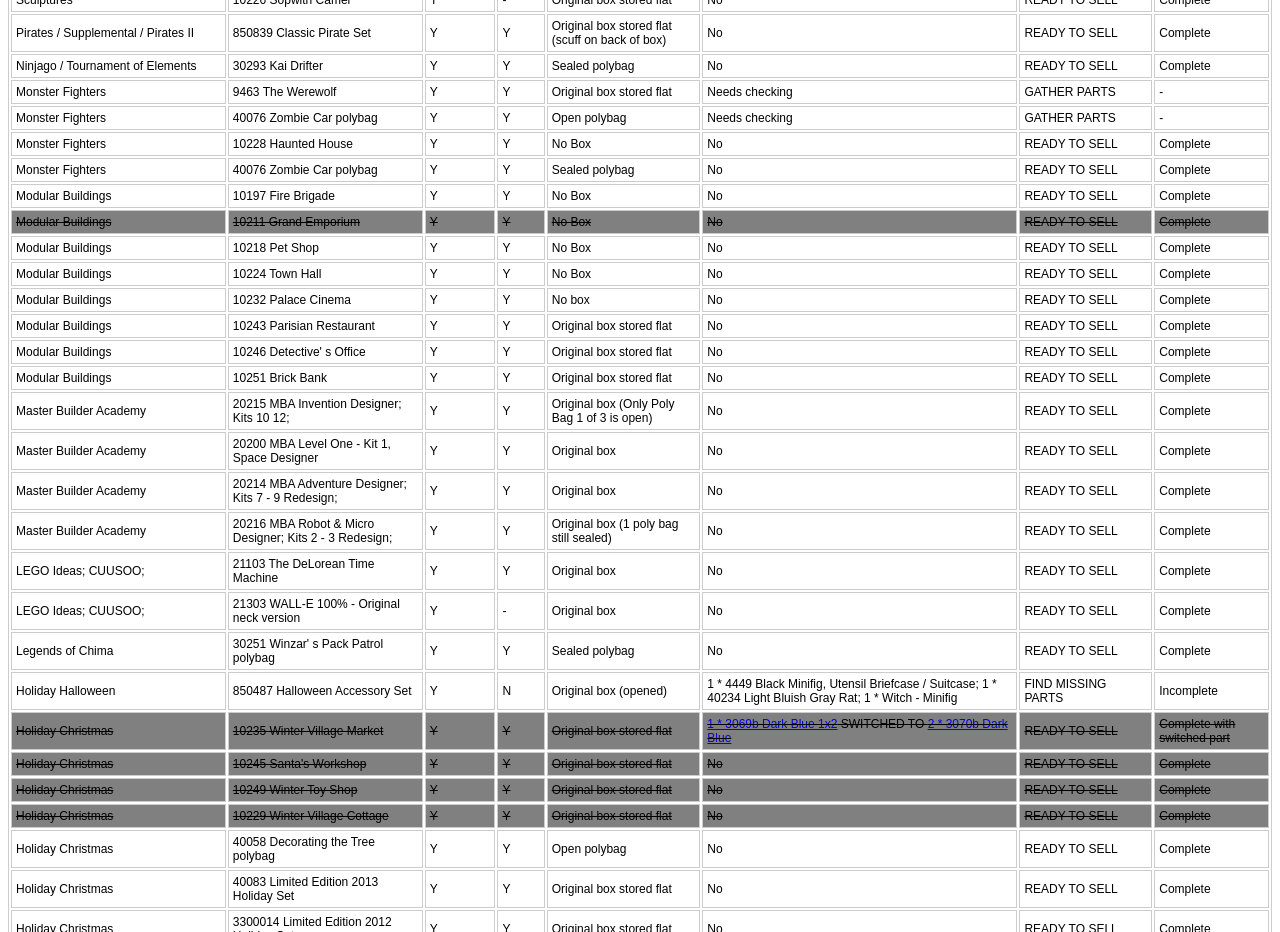
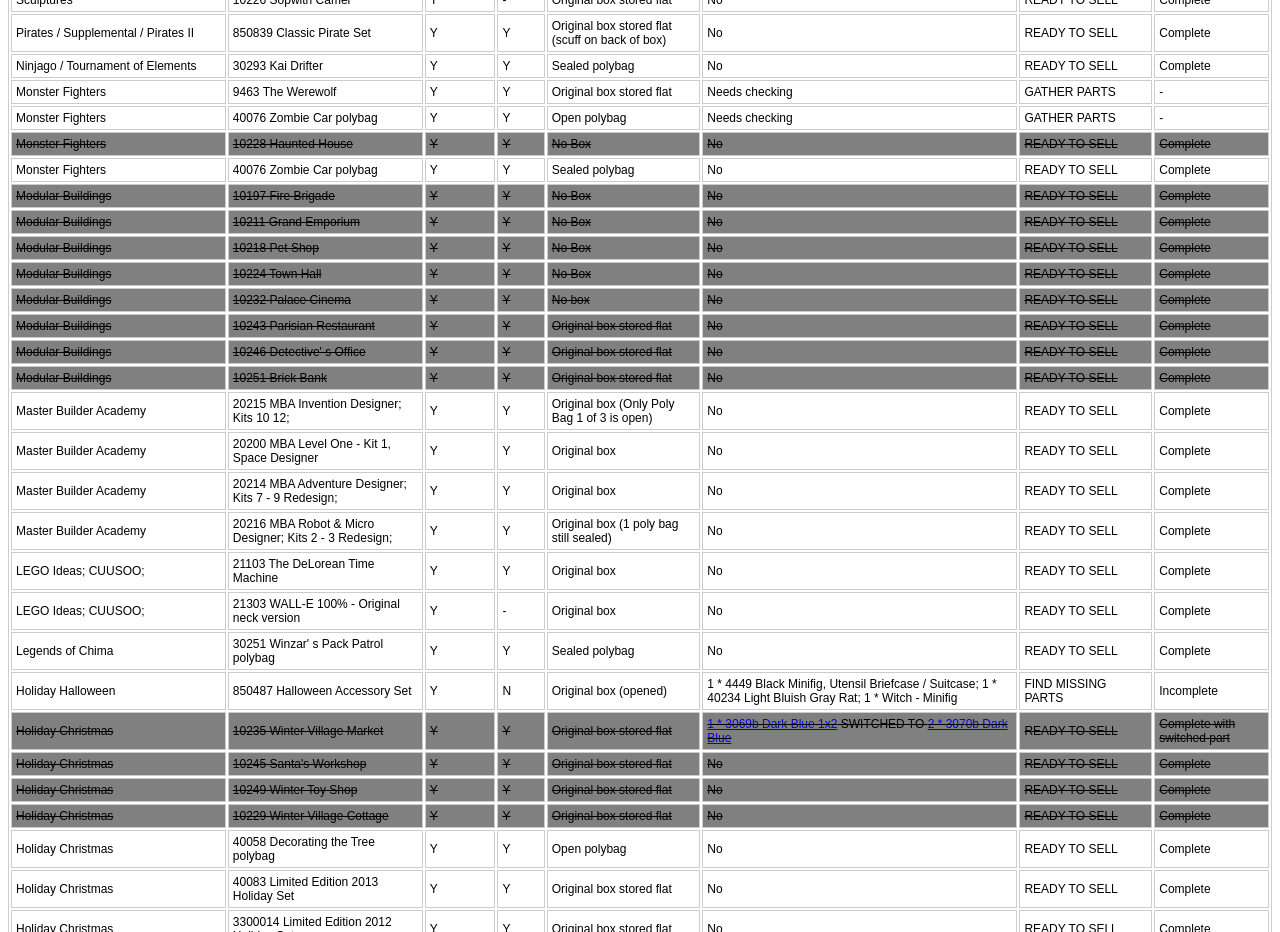
Before and after one commit to roskelld/roskelld.github.io, a plain HTML site: page lego.html in a window 1280 px wide. Shown: the part 1120-2052 px from the top of the page. Drawn offline with Linux system fonts and the light colour scheme.

Commit message:
Update lego.html
Sold Modular sets

```diff
--- a/lego.html
+++ b/lego.html
@@ -319,7 +319,7 @@
                 <td>GATHER PARTS</td>
                 <td>-</td>
             </tr>
-            <tr>
+            <tr class="sold">
                 <td>Monster Fighters</td>
                 <td>10228 Haunted House</td>
                 <td>Y</td>
@@ -339,7 +339,7 @@
                 <td>READY TO SELL</td>
                 <td>Complete</td>
             </tr>
-            <tr>
+            <tr class="sold">
                 <td>Modular Buildings</td>
                 <td>10197 Fire Brigade</td>
                 <td>Y</td>
@@ -359,7 +359,7 @@
                 <td>READY TO SELL</td>
                 <td>Complete</td>
             </tr>
-            <tr>
+            <tr class="sold">
                 <td>Modular Buildings</td>
                 <td>10218 Pet Shop</td>
                 <td>Y</td>
@@ -369,7 +369,7 @@
                 <td>READY TO SELL</td>
                 <td>Complete</td>
             </tr>
-            <tr>
+            <tr class="sold">
                 <td>Modular Buildings</td>
                 <td>10224 Town Hall</td>
                 <td>Y</td>
@@ -379,7 +379,7 @@
                 <td>READY TO SELL</td>
                 <td>Complete</td>
             </tr>
-            <tr>
+            <tr class="sold">
                 <td>Modular Buildings</td>
                 <td>10232 Palace Cinema</td>
                 <td>Y</td>
@@ -389,7 +389,7 @@
                 <td>READY TO SELL</td>
                 <td>Complete</td>
             </tr>
-            <tr>
+            <tr class="sold">
                 <td>Modular Buildings</td>
                 <td>10243 Parisian Restaurant</td>
                 <td>Y</td>
@@ -399,7 +399,7 @@
                 <td>READY TO SELL</td>
                 <td>Complete</td>
             </tr>
-            <tr>
+            <tr class="sold">
                 <td>Modular Buildings</td>
                 <td>10246 Detective' s Office</td>
                 <td>Y</td>
@@ -409,7 +409,7 @@
                 <td>READY TO SELL</td>
                 <td>Complete</td>
             </tr>
-            <tr>
+            <tr class="sold">
                 <td>Modular Buildings</td>
                 <td>10251 Brick Bank</td>
                 <td>Y</td>
```
